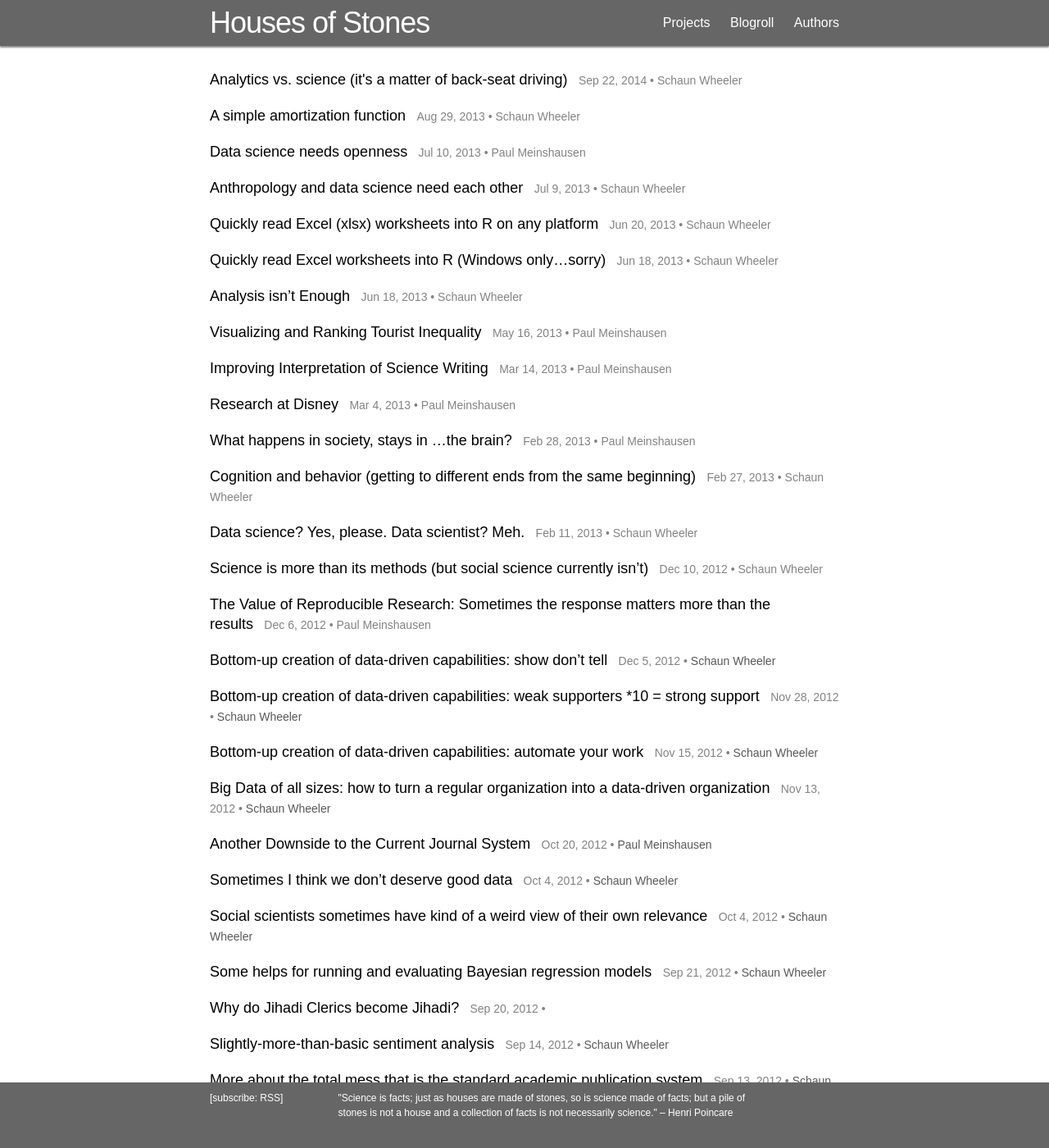
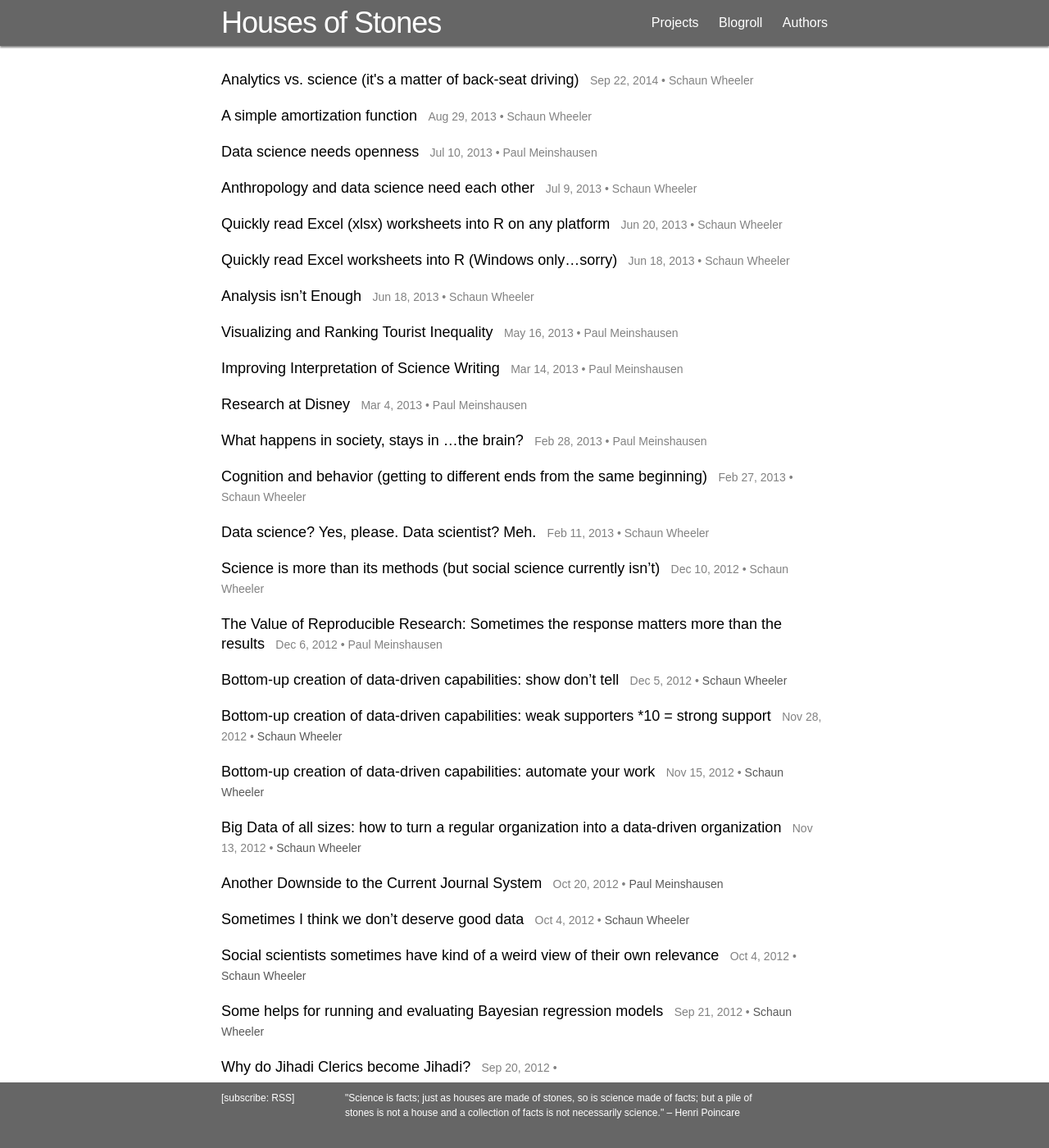
Before and after one commit to housesofstones/housesofstones.github.io, a Jekyll site: the page built from index.html, in a window 1280 px wide and 1400 px high. Shown: the whole window at 82% size. Built offline with Jekyll 4.4.1, drawn with Linux system fonts in a browser that asks for light colours; nearby versions of some CDN libraries.

Commit message:
Update hoscustom.css

```diff
--- a/css/hoscustom.css
+++ b/css/hoscustom.css
@@ -126,9 +126,6 @@ body {
     min-width: 100%;
     margin-bottom: 56px;
 }
-.wrapper {
-    max-width: 60vw;
-}
 .subscription-list {
     font-size: 12px;
 }
```
